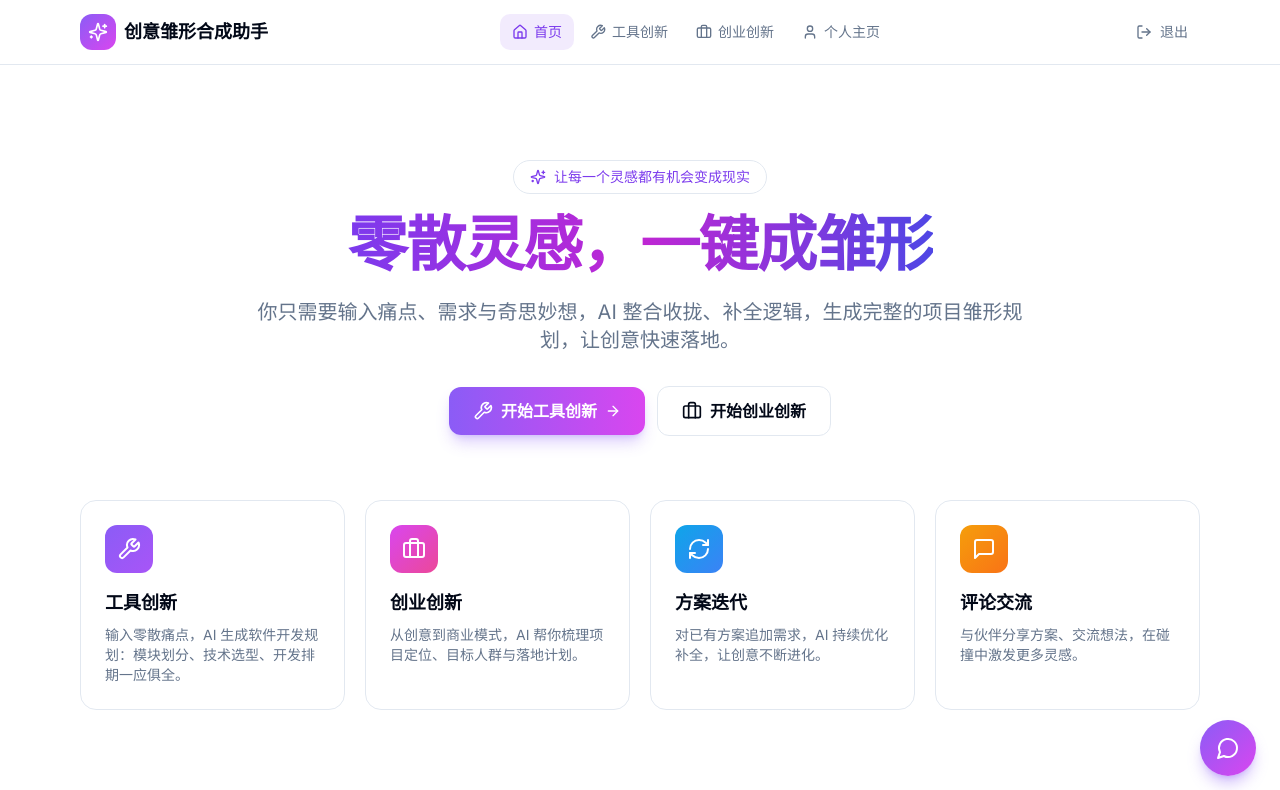
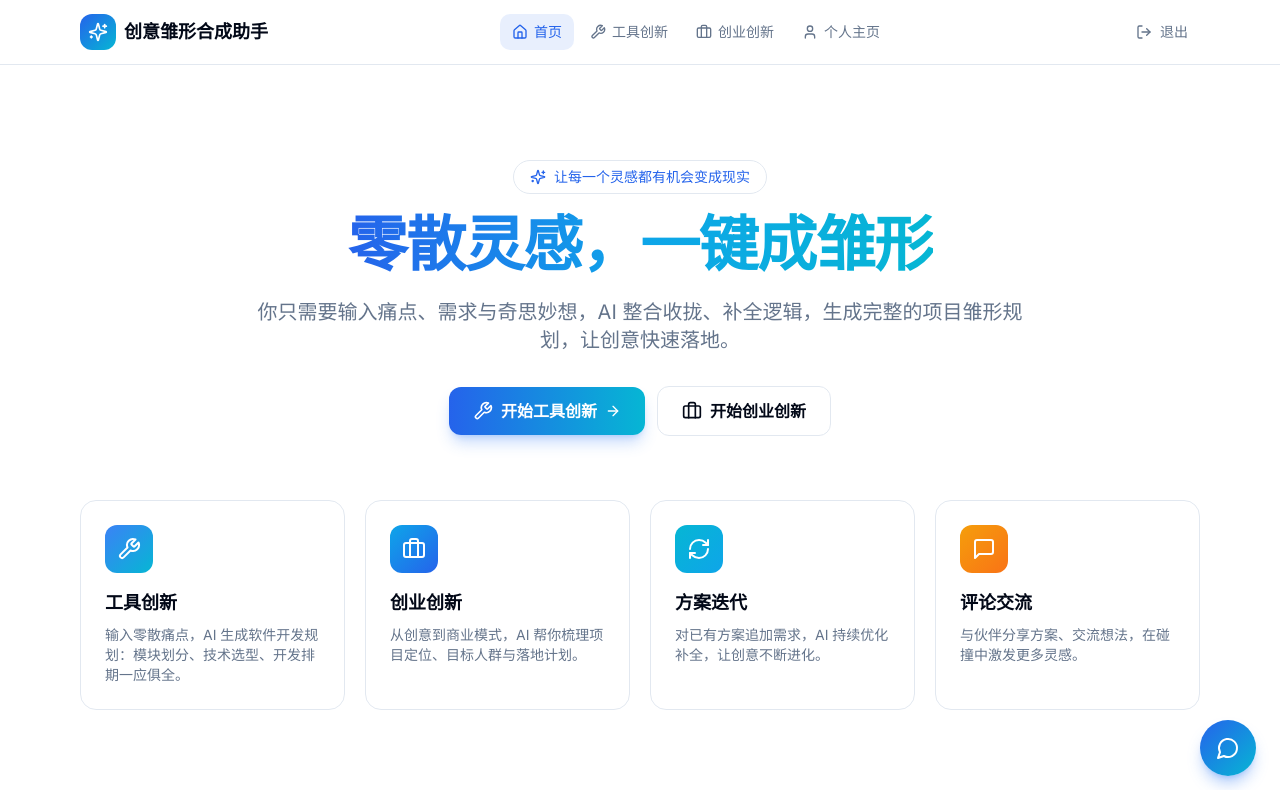
Before and after one commit to yzhldp/ai-web, a Next.js app: page /home in a window 1280 px wide. Shown: the top 790 px of the page. Built offline with nearby package versions, Linux system fonts and the light colour scheme.

Commit message:
style(ui): 主题色由紫色系调整为蓝色系

```diff
--- a/src/app/globals.css
+++ b/src/app/globals.css
@@ -10,7 +10,7 @@
     --card-foreground: 222.2 84% 4.9%;
     --popover: 0 0% 100%;
     --popover-foreground: 222.2 84% 4.9%;
-    --primary: 262 83% 58%;
+    --primary: 221 83% 53%;
     --primary-foreground: 210 40% 98%;
     --secondary: 210 40% 96.1%;
     --secondary-foreground: 222.2 47.4% 11.2%;
@@ -22,7 +22,7 @@
     --destructive-foreground: 210 40% 98%;
     --border: 214.3 31.8% 91.4%;
     --input: 214.3 31.8% 91.4%;
-    --ring: 262 83% 58%;
+    --ring: 221 83% 53%;
     --radius: 0.75rem;
   }
 
@@ -33,7 +33,7 @@
     --card-foreground: 210 40% 98%;
     --popover: 222.2 84% 4.9%;
     --popover-foreground: 210 40% 98%;
-    --primary: 262 83% 62%;
+    --primary: 217 91% 60%;
     --primary-foreground: 210 40% 98%;
     --secondary: 217.2 32.6% 17.5%;
     --secondary-foreground: 210 40% 98%;
@@ -45,7 +45,7 @@
     --destructive-foreground: 210 40% 98%;
     --border: 217.2 32.6% 17.5%;
     --input: 217.2 32.6% 17.5%;
-    --ring: 262 83% 62%;
+    --ring: 217 91% 60%;
   }
 }
 
--- a/src/app/login/page.tsx
+++ b/src/app/login/page.tsx
@@ -106,7 +106,7 @@ export default function LoginPage() {
   return (
     <div className="flex min-h-screen w-full flex-col lg:flex-row">
       {/* 左侧品牌展示区（窄屏在上，大屏在左） */}
-      <div className="flex w-full flex-col items-center justify-between bg-gradient-to-b from-sky-100 via-blue-50 to-indigo-100 px-6 py-8 lg:flex-1 lg:px-10 lg:py-12">
+      <div className="flex w-full flex-col items-center justify-between bg-gradient-to-b from-sky-100 via-blue-50 to-cyan-100 px-6 py-8 lg:flex-1 lg:px-10 lg:py-12">
         <motion.div
           initial={{ opacity: 0, y: -20 }}
           animate={{ opacity: 1, y: 0 }}
--- a/src/app/plans/[id]/page.tsx
+++ b/src/app/plans/[id]/page.tsx
@@ -77,8 +77,8 @@ export default async function PlanDetailPage({
             <div
               className={`flex h-12 w-12 items-center justify-center rounded-xl ${
                 isTool
-                  ? "bg-gradient-to-br from-violet-500 to-purple-500"
-                  : "bg-gradient-to-br from-fuchsia-500 to-pink-500"
+                  ? "bg-gradient-to-br from-blue-600 to-cyan-500"
+                  : "bg-gradient-to-br from-sky-500 to-blue-600"
               } text-white`}
             >
               {isTool ? (
--- a/src/components/floating-assistant.tsx
+++ b/src/components/floating-assistant.tsx
@@ -59,7 +59,7 @@ export function FloatingAssistant() {
         aria-label={open ? "关闭创意助手" : "打开创意助手"}
         whileHover={{ scale: 1.08 }}
         whileTap={{ scale: 0.92 }}
-        className="fixed bottom-6 right-6 z-50 flex h-14 w-14 items-center justify-center rounded-full bg-gradient-to-br from-violet-500 to-fuchsia-500 text-white shadow-lg shadow-violet-500/40"
+        className="fixed bottom-6 right-6 z-50 flex h-14 w-14 items-center justify-center rounded-full bg-gradient-to-br from-blue-600 to-cyan-500 text-white shadow-lg shadow-blue-500/40"
       >
         {open ? <X className="h-6 w-6" /> : <MessageCircle className="h-6 w-6" />}
       </motion.button>
@@ -75,7 +75,7 @@ export function FloatingAssistant() {
             className="fixed bottom-24 right-6 z-50 flex h-[480px] w-[360px] max-w-[calc(100vw-3rem)] flex-col overflow-hidden rounded-2xl border bg-background shadow-2xl"
           >
             {/* 头部 */}
-            <div className="flex items-center gap-2 bg-gradient-to-r from-violet-500 to-fuchsia-500 px-4 py-3 text-white">
+            <div className="flex items-center gap-2 bg-gradient-to-r from-blue-600 to-cyan-500 px-4 py-3 text-white">
               <Sparkles className="h-5 w-5" />
               <div>
                 <p className="text-sm font-semibold">创意助手</p>
--- a/src/components/home-hero.tsx
+++ b/src/components/home-hero.tsx
@@ -17,21 +17,21 @@ const FEATURES = [
     icon: Wrench,
     title: "工具创新",
     desc: "输入零散痛点，AI 生成软件开发规划：模块划分、技术选型、开发排期一应俱全。",
-    color: "from-violet-500 to-purple-500",
+    color: "from-blue-500 to-cyan-500",
     href: "/tool",
   },
   {
     icon: Briefcase,
     title: "创业创新",
     desc: "从创意到商业模式，AI 帮你梳理项目定位、目标人群与落地计划。",
-    color: "from-fuchsia-500 to-pink-500",
+    color: "from-sky-500 to-blue-600",
     href: "/business",
   },
   {
     icon: RefreshCw,
     title: "方案迭代",
     desc: "对已有方案追加需求，AI 持续优化补全，让创意不断进化。",
-    color: "from-sky-500 to-blue-500",
+    color: "from-cyan-500 to-sky-500",
     href: "/tool",
   },
   {
@@ -51,9 +51,9 @@ export function HomeHero() {
   return (
     <div className="relative overflow-hidden">
       {/* 渐变背景装饰 */}
-      <div className="pointer-events-none absolute inset-0 -z-10 bg-gradient-to-br from-violet-100 via-background to-fuchsia-100" />
-      <div className="pointer-events-none absolute -left-24 -top-24 -z-10 h-96 w-96 rounded-full bg-violet-300/40 blur-3xl" />
-      <div className="pointer-events-none absolute -right-24 top-40 -z-10 h-96 w-96 rounded-full bg-fuchsia-300/40 blur-3xl" />
+      <div className="pointer-events-none absolute inset-0 -z-10 bg-gradient-to-br from-blue-50 via-background to-cyan-50" />
+      <div className="pointer-events-none absolute -left-24 -top-24 -z-10 h-96 w-96 rounded-full bg-blue-300/40 blur-3xl" />
+      <div className="pointer-events-none absolute -right-24 top-40 -z-10 h-96 w-96 rounded-full bg-cyan-300/40 blur-3xl" />
 
       <div className="mx-auto max-w-6xl px-4 py-16 md:py-24">
         {/* 主标题区 */}
@@ -68,7 +68,7 @@ export function HomeHero() {
             让每一个灵感都有机会变成现实
           </div>
           <h1 className="text-4xl font-black leading-tight tracking-tight md:text-6xl">
-            <span className="bg-gradient-to-r from-violet-600 via-fuchsia-600 to-indigo-600 bg-clip-text text-transparent">
+            <span className="bg-gradient-to-r from-blue-600 via-sky-500 to-cyan-500 bg-clip-text text-transparent">
               零散灵感，一键成雏形
             </span>
           </h1>
@@ -79,7 +79,7 @@ export function HomeHero() {
           <div className="mt-8 flex flex-wrap items-center justify-center gap-3">
             <Link
               href="/tool"
-              className="inline-flex items-center gap-2 rounded-lg bg-gradient-to-r from-violet-500 to-fuchsia-500 px-6 py-3 font-semibold text-white shadow-lg shadow-violet-500/30 transition-transform hover:scale-105"
+              className="inline-flex items-center gap-2 rounded-lg bg-gradient-to-r from-blue-600 to-cyan-500 px-6 py-3 font-semibold text-white shadow-lg shadow-blue-500/30 transition-transform hover:scale-105"
             >
               <Wrench className="h-5 w-5" />
               开始工具创新
--- a/src/components/navbar.tsx
+++ b/src/components/navbar.tsx
@@ -43,7 +43,7 @@ export function Navbar() {
       <div className="mx-auto flex h-16 max-w-6xl items-center justify-between px-4">
         {/* Logo */}
         <Link href="/home" className="flex items-center gap-2">
-          <div className="flex h-9 w-9 items-center justify-center rounded-lg bg-gradient-to-br from-violet-500 to-fuchsia-500 text-white">
+          <div className="flex h-9 w-9 items-center justify-center rounded-lg bg-gradient-to-br from-blue-600 to-cyan-500 text-white">
             <Sparkles className="h-5 w-5" />
           </div>
           <span className="text-lg font-bold">创意雏形合成助手</span>
--- a/src/components/plan-diagram.tsx
+++ b/src/components/plan-diagram.tsx
@@ -31,12 +31,12 @@ export function PlanDiagram({ chart }: { chart: string }) {
           fontFamily:
             'ui-sans-serif, system-ui, -apple-system, "PingFang SC", "Microsoft YaHei", sans-serif',
           themeVariables: {
-            primaryColor: "#ede9fe",
-            primaryBorderColor: "#8b5cf6",
+            primaryColor: "#dbeafe",
+            primaryBorderColor: "#3b82f6",
             primaryTextColor: "#1f2937",
-            lineColor: "#a78bfa",
-            secondaryColor: "#fae8ff",
-            tertiaryColor: "#f5f3ff",
+            lineColor: "#60a5fa",
+            secondaryColor: "#e0f2fe",
+            tertiaryColor: "#eff6ff",
           },
         });
         counter.current += 1;
--- a/src/components/plan-workspace.tsx
+++ b/src/components/plan-workspace.tsx
@@ -52,7 +52,7 @@ const MODE_CONFIG = {
     name: "工具创新",
     subtitle: "软件开发规划",
     icon: Wrench,
-    gradient: "from-violet-500 to-purple-500",
+    gradient: "from-blue-600 to-cyan-500",
     desc: "将零散想法整合为可落地的软件开发方案",
     sample: {
       painPoint: "社团活动报名靠群里接龙，统计混乱、容易漏人，也看不到名额剩余。",
@@ -64,7 +64,7 @@ const MODE_CONFIG = {
     name: "创业创新",
     subtitle: "创业项目规划",
     icon: Briefcase,
-    gradient: "from-fuchsia-500 to-pink-500",
+    gradient: "from-sky-500 to-blue-600",
     desc: "将创意点梳理为可落地的创业项目方案",
     sample: {
       painPoint: "校园二手教材买卖信息分散在多个群，价格不透明、交易信任度低。",
--- a/src/components/profile-view.tsx
+++ b/src/components/profile-view.tsx
@@ -167,8 +167,8 @@ export function ProfileView({ initialUser }: { initialUser: UserInfo }) {
           <span
             className={`inline-flex items-center gap-1 rounded-full px-2.5 py-1 text-xs font-medium ${
               plan.mode === "tool"
-                ? "bg-violet-100 text-violet-700"
-                : "bg-fuchsia-100 text-fuchsia-700"
+                ? "bg-blue-100 text-blue-700"
+                : "bg-sky-100 text-sky-700"
             }`}
           >
             {plan.mode === "tool" ? (
@@ -242,7 +242,7 @@ export function ProfileView({ initialUser }: { initialUser: UserInfo }) {
       {/* 用户信息区 */}
       <div className="mb-8 flex flex-col items-center rounded-2xl border bg-white/70 p-8 backdrop-blur">
         <Avatar className="h-20 w-20 text-3xl">
-          <AvatarFallback className="bg-gradient-to-br from-violet-500 to-fuchsia-500 text-3xl font-bold">
+          <AvatarFallback className="bg-gradient-to-br from-blue-600 to-cyan-500 text-3xl font-bold">
             {(user.nickname || user.username).charAt(0).toUpperCase()}
           </AvatarFallback>
         </Avatar>
```
Also changed, not shown: public/favicon.svg.
